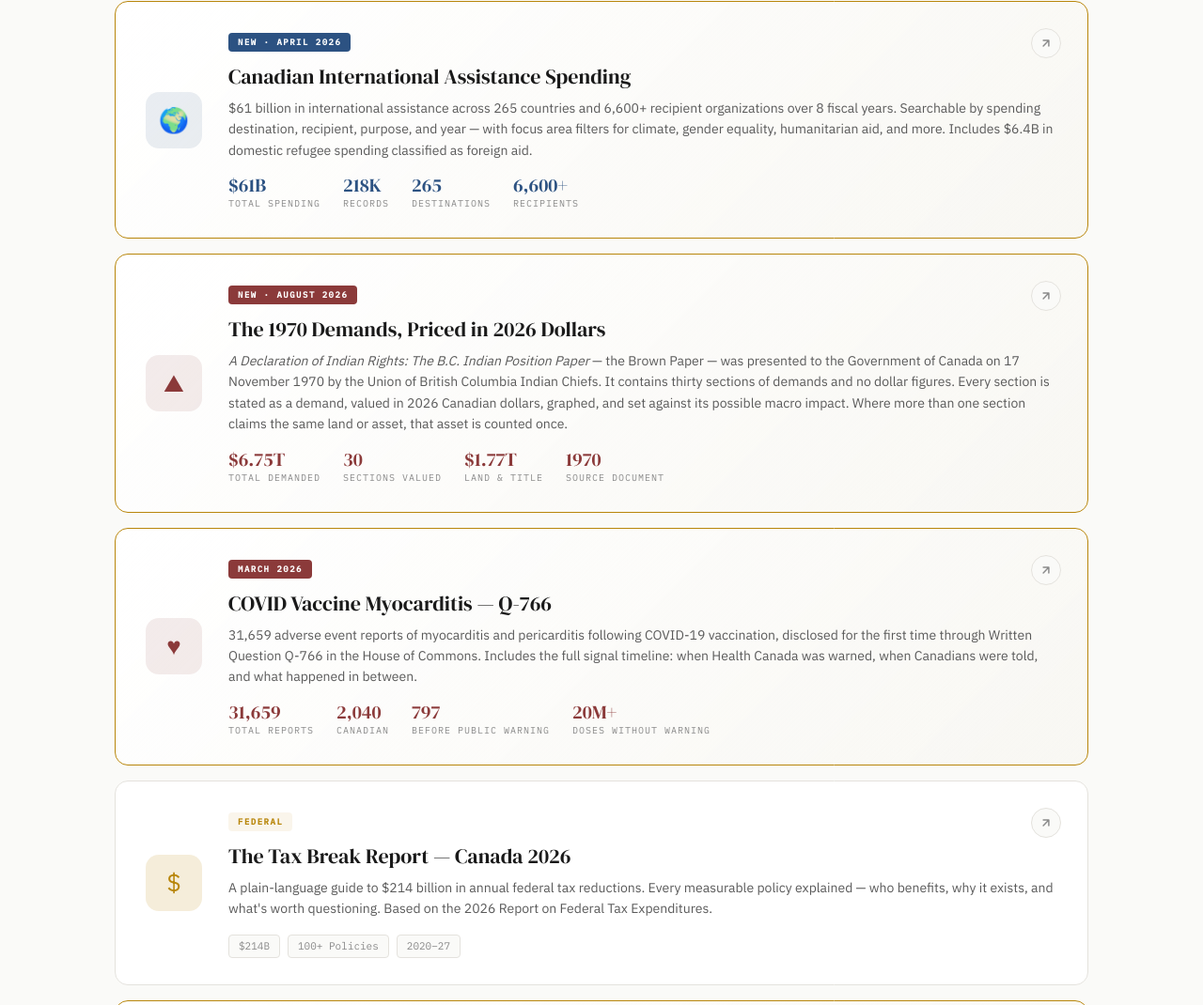
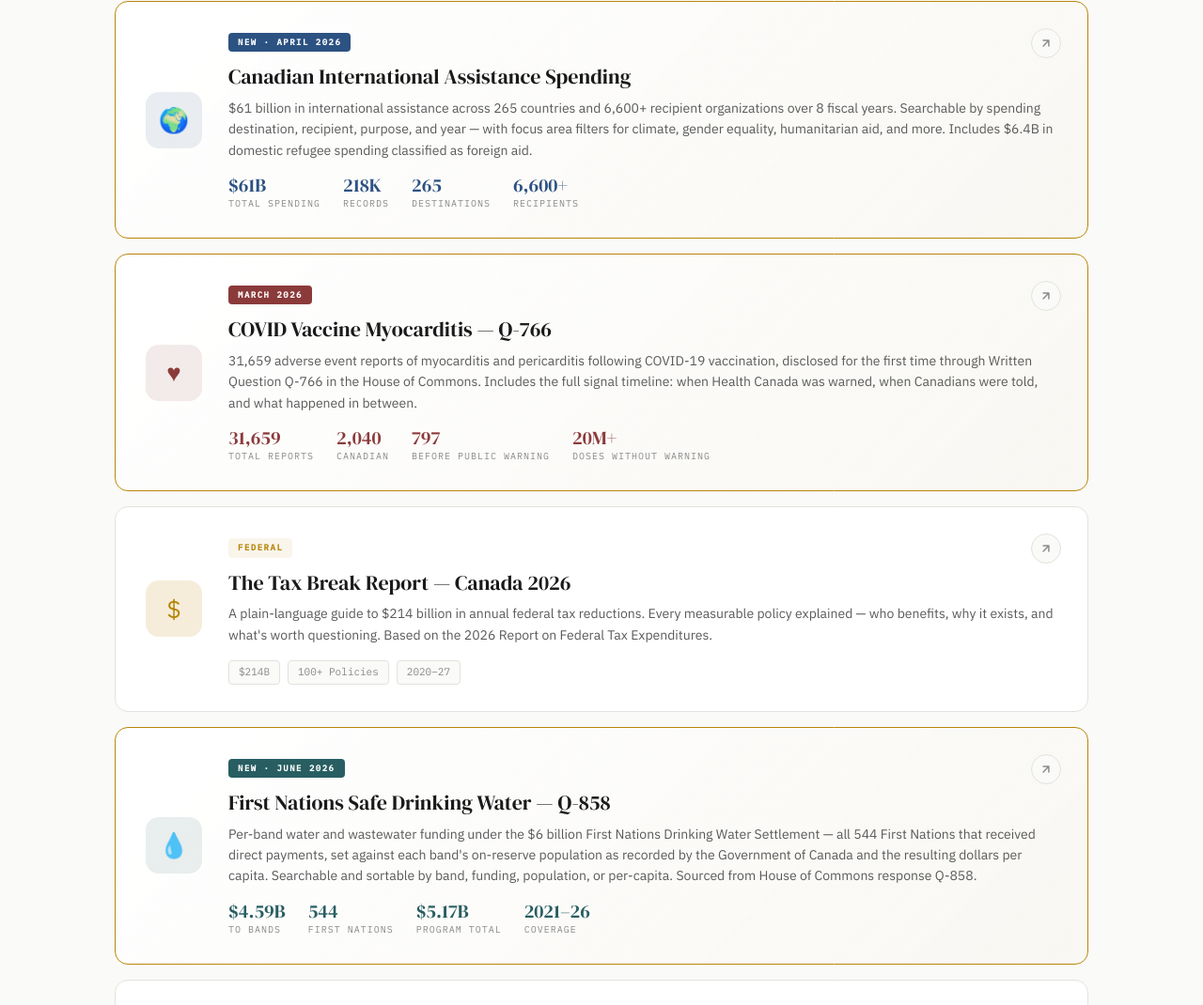
Before and after one commit to TheReclamare/thereclamare.github.io, a plain HTML site: page index.html in a window 1280 px wide. Shown: the part 2192-3262 px from the top of the page at 94% size. Drawn offline with Linux system fonts and the light colour scheme.

Commit message:
changed dashboards

```diff
--- a/index.html
+++ b/index.html
@@ -669,25 +669,6 @@ footer .gh-link:hover {
       </div>
     </a>
 
-    <!-- The 1970 Demands / Brown Paper — NEW -->
-    <a class="project-card featured" href="https://thereclamare.github.io/brownpaper/">
-      <div class="card-icon" style="background:rgba(139,58,58,0.1);color:var(--red-muted);">⛰</div>
-      <div class="card-content">
-        <div class="card-badge" style="background:var(--red-muted);color:#fff;">New · August 2026</div>
-        <h3>The 1970 Demands, Priced in 2026 Dollars</h3>
-        <p><em>A Declaration of Indian Rights: The B.C. Indian Position Paper</em> — the Brown Paper — was presented to the Government of Canada on 17 November 1970 by the Union of British Columbia Indian Chiefs. It contains thirty sections of demands and no dollar figures. Every section is stated as a demand, valued in 2026 Canadian dollars, graphed, and set against its possible macro impact. Where more than one section claims the same land or asset, that asset is counted once.</p>
-        <div class="feat-stats">
-          <div class="feat-stat"><span class="feat-stat-val" style="color:var(--red-muted);">$6.75T</span><span class="feat-stat-lbl">Total Demanded</span></div>
-          <div class="feat-stat"><span class="feat-stat-val" style="color:var(--red-muted);">30</span><span class="feat-stat-lbl">Sections Valued</span></div>
-          <div class="feat-stat"><span class="feat-stat-val" style="color:var(--red-muted);">$1.77T</span><span class="feat-stat-lbl">Land &amp; Title</span></div>
-          <div class="feat-stat"><span class="feat-stat-val" style="color:var(--red-muted);">1970</span><span class="feat-stat-lbl">Source Document</span></div>
-        </div>
-      </div>
-      <div class="card-arrow">
-        <svg width="14" height="14" viewBox="0 0 24 24" fill="none" stroke="currentColor" stroke-width="2.5" stroke-linecap="round"><path d="M7 17L17 7M17 7H7M17 7v10"/></svg>
-      </div>
-    </a>
-
     <!-- COVID Vaccine Myocarditis -->
     <a class="project-card featured" href="/Covid_Vaccine_Myocarditis/">
       <div class="card-icon" style="background:rgba(139,58,58,0.1);color:var(--red-muted);">♥</div>
```
